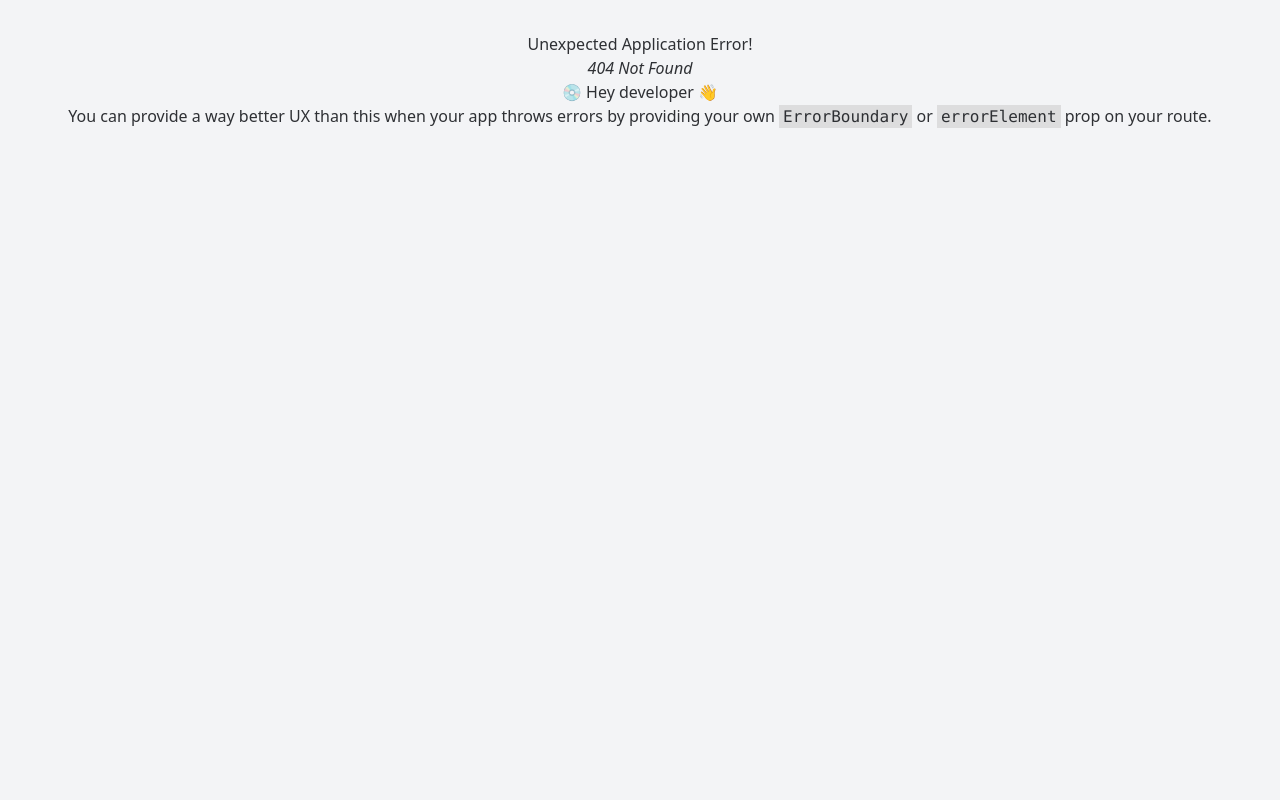
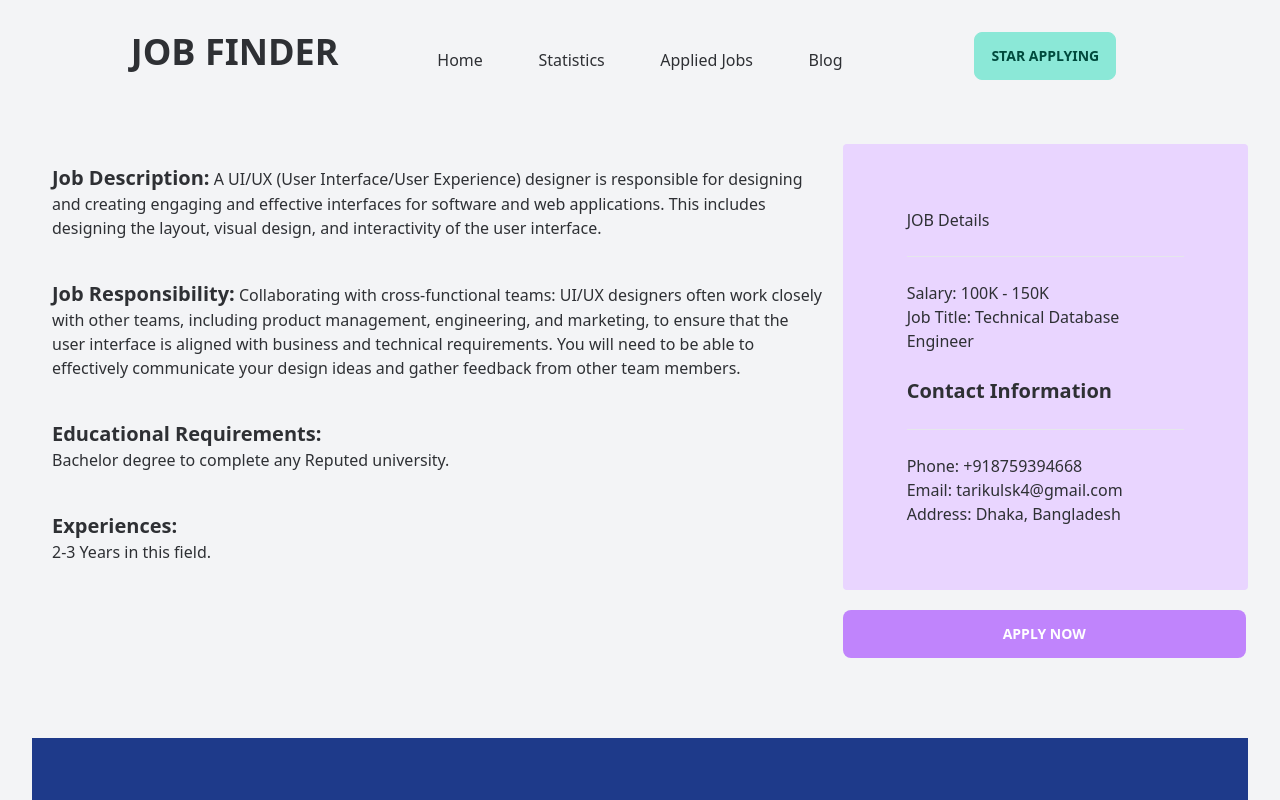
Before and after one commit to tarikulsk/job-finder, a React (Vite) app: page /jobdetails/1 in a window 1280 px wide. Before the commit this address had no page. Shown: the top 800 px of the page. Built offline with nearby package versions, Linux system fonts and the light colour scheme.

Commit message:
job details show done

```diff
--- a/public/jobsfile.json
+++ b/public/jobsfile.json
@@ -7,12 +7,14 @@
             "Full Time",
             "Remote"
         ],
+        "phone": "+918759394668",
+        "email": "tarikulsk4@gmail.com",
         "location": "Dhaka, Bangladesh",
         "salary": "100K - 150K",
         "description": "A UI/UX (User Interface/User Experience) designer is responsible for designing and creating engaging and effective interfaces for software and web applications. This includes designing the layout, visual design, and interactivity of the user interface.",
         "responsibility": "Collaborating with cross-functional teams: UI/UX designers often work closely with other teams, including product management, engineering, and marketing, to ensure that the user interface is aligned with business and technical requirements. You will need to be able to effectively communicate your design ideas and gather feedback from other team members.",
-        "Educational Requirements": "Bachelor degree to complete any Reputed university.",
-        "Experiences": "2-3 Years in this field.",
+        "requirements": "Bachelor degree to complete any Reputed university.",
+        "experiences": "2-3 Years in this field.",
         "company_logo": "google.png"
     },
     {
@@ -23,12 +25,14 @@
             "Full Time",
             "Onsite"
         ],
+        "phone": "+918759394668",
+        "email": "tarikulsk4@gmail.com",
         "location": "Dhaka, Bangladesh",
         "salary": "100K - 150K",
         "description": "A UI/UX (User Interface/User Experience) designer is responsible for designing and creating engaging and effective interfaces for software and web applications. This includes designing the layout, visual design, and interactivity of the user interface.",
         "responsibility": "Collaborating with cross-functional teams: UI/UX designers often work closely with other teams, including product management, engineering, and marketing, to ensure that the user interface is aligned with business and technical requirements. You will need to be able to effectively communicate your design ideas and gather feedback from other team members.",
-        "Educational Requirements": "Bachelor degree to complete any Reputed university.",
-        "Experiences": "2-3 Years in this field.",
+        "requirements": "Bachelor degree to complete any Reputed university.",
+        "experiences": "2-3 Years in this field.",
         "company_logo": "netflix.png"
     },
     {
@@ -39,12 +43,14 @@
             "Onsite",
             "Part Time"
         ],
+        "phone": "+918759394668",
+        "email": "tarikulsk4@gmail.com",
         "location": "Dhaka, Bangladesh",
         "salary": "100K - 150K",
         "description": "A UI/UX (User Interface/User Experience) designer is responsible for designing and creating engaging and effective interfaces for software and web applications. This includes designing the layout, visual design, and interactivity of the user interface.",
         "responsibility": "Collaborating with cross-functional teams: UI/UX designers often work closely with other teams, including product management, engineering, and marketing, to ensure that the user interface is aligned with business and technical requirements. You will need to be able to effectively communicate your design ideas and gather feedback from other team members.",
-        "Educational Requirements": "Bachelor degree to complete any Reputed university.",
-        "Experiences": "2-3 Years in this field.",
+        "requirements": "Bachelor degree to complete any Reputed university.",
+        "experiences": "2-3 Years in this field.",
         "company_logo": "tesla.png"
     },
     {
@@ -55,12 +61,14 @@
             "Full Time",
             "Remote"
         ],
+        "phone": "+918759394668",
+        "email": "tarikulsk4@gmail.com",
         "location": "Dhaka, Bangladesh",
         "salary": "100K - 150K",
         "description": "A UI/UX (User Interface/User Experience) designer is responsible for designing and creating engaging and effective interfaces for software and web applications. This includes designing the layout, visual design, and interactivity of the user interface.",
         "responsibility": "Collaborating with cross-functional teams: UI/UX designers often work closely with other teams, including product management, engineering, and marketing, to ensure that the user interface is aligned with business and technical requirements. You will need to be able to effectively communicate your design ideas and gather feedback from other team members.",
-        "Educational Requirements": "Bachelor degree to complete any Reputed university.",
-        "Experiences": "2-3 Years in this field.",
+        "requirements": "Bachelor degree to complete any Reputed university.",
+        "experiences": "2-3 Years in this field.",
         "company_logo": "google.png"
     },
     {
@@ -72,12 +80,14 @@
             "Part Time",
             "Remote"
         ],
+        "phone": "+918759394668",
+        "email": "tarikulsk4@gmail.com",
         "location": "Dhaka, Bangladesh",
         "salary": "100K - 150K",
         "description": "A UI/UX (User Interface/User Experience) designer is responsible for designing and creating engaging and effective interfaces for software and web applications. This includes designing the layout, visual design, and interactivity of the user interface.",
         "responsibility": "Collaborating with cross-functional teams: UI/UX designers often work closely with other teams, including product management, engineering, and marketing, to ensure that the user interface is aligned with business and technical requirements. You will need to be able to effectively communicate your design ideas and gather feedback from other team members.",
-        "Educational Requirements": "Bachelor degree to complete any Reputed university.",
-        "Experiences": "2-3 Years in this field.",
+        "requirements": "Bachelor degree to complete any Reputed university.",
+        "experiences": "2-3 Years in this field.",
         "company_logo": "tesla.png"
     },
     {
@@ -89,12 +99,14 @@
             "Part Time",
             "Remote"
         ],
+        "phone": "+918759394668",
+        "email": "tarikulsk4@gmail.com",
         "location": "Dhaka, Bangladesh",
         "salary": "100K - 150K",
         "description": "A UI/UX (User Interface/User Experience) designer is responsible for designing and creating engaging and effective interfaces for software and web applications. This includes designing the layout, visual design, and interactivity of the user interface.",
         "responsibility": "Collaborating with cross-functional teams: UI/UX designers often work closely with other teams, including product management, engineering, and marketing, to ensure that the user interface is aligned with business and technical requirements. You will need to be able to effectively communicate your design ideas and gather feedback from other team members.",
-        "Educational Requirements": "Bachelor degree to complete any Reputed university.",
-        "Experiences": "2-3 Years in this field.",
+        "requirements": "Bachelor degree to complete any Reputed university.",
+        "experiences": "2-3 Years in this field.",
         "company_logo": "google.png"
     }
 ]
--- a/src/component/First/First.jsx
+++ b/src/component/First/First.jsx
@@ -26,19 +26,19 @@ const First = () => {
     //         )}
     //     </div> /
     useEffect(() => {
-        fetch('jobsfile.json')
+        fetch('/jobsfile.json')
             .then(res => res.json()
                 .then(data => setJobs(data.slice(0, 4))))
     }, [])
 
     const seeMoreHandlers = () => {
-        fetch('jobsfile.json')
+        fetch('/jobsfile.json')
             .then(res => res.json())
             .then(data => setJobs(data))
 
     }
     const seeLessHandlers = () => {
-        fetch('jobsfile.json')
+        fetch('/jobsfile.json')
             .then(res => res.json())
             .then(data => setJobs(data.slice(0, 4)))
 
--- a/src/component/Header/Header.jsx
+++ b/src/component/Header/Header.jsx
@@ -5,7 +5,7 @@ import ActiveLink from '../ActiveLink/ActiveLink';
 const Header = () => {
     return (
         <div className='grid  md:grid-cols-3 mb-5'>
-            <div><h1 className='text-4xl font-bold '>JOB FINDER</h1></div>
+            <div><Link to=' '><h1 className='text-4xl font-bold '>JOB FINDER</h1></Link></div>
             <div className='mt-4  flex justify-between'>
 
                 <ActiveLink className='ms-4' to=' '> Home </ActiveLink>
--- a/src/component/Job/Job.jsx
+++ b/src/component/Job/Job.jsx
@@ -1,4 +1,5 @@
 import React from 'react';
+import { Link } from 'react-router-dom';
 
 const Job = ({ job }) => {
     // console.log(job)
@@ -26,6 +27,9 @@ const Job = ({ job }) => {
                 <br />
 
                 <button className="btn bg-purple-500 border-none text-white">View Details</button>
+                <p><Link to={`/jobdetails/${id}`}
+
+                > show the details</Link> </p>
 
             </div>
         </div>
--- /dev/null
+++ b/src/component/JobDetails/JobDetails.jsx
@@ -0,0 +1,86 @@
+import React, { useEffect, useState } from 'react';
+import { useLoaderData, useParams } from 'react-router-dom';
+
+
+
+const JobDetails = () => {
+
+    const { jobdetailsId } = useParams()
+    const jobdetails = useLoaderData();
+    const [jobdata, setJobdata] = useState({});
+
+    useEffect(() => {
+        setJobdata(jobdetails.find(job => job.id == jobdetailsId))
+
+    }, [jobdetailsId, jobdetails])
+    console.log(jobdata.job_title);
+    const { id, job_title, description, responsibility, requirements, experiences, salary, location, phone, email } = jobdata;
+
+
+    return (
+        <div className='grid md:grid-cols-3 text-left mt-16'>
+
+            <div className='col-span-2'>
+                <h3 className='  p-5 rounded '>
+                    <span className='text-xl font-bold'>Job Description:</span>  {description}
+                </h3>
+                <h3 className='  p-5 rounded '>
+                    <span className='text-xl font-bold'>Job Responsibility:</span>  {responsibility}
+                </h3>
+                <h3 className='  p-5 rounded '>
+                    <span className='text-xl font-bold'>Educational Requirements:</span>
+                    <p>{requirements}</p>
+                </h3>
+                <h3 className='  p-5 rounded '>
+                    <span className='text-xl font-bold'>Experiences:</span>
+                    <p>{experiences}</p>
+                </h3>
+
+
+
+            </div>
+            <div >
+                <div className='bg-purple-200 p-16 rounded '>
+                    <h1>JOB Details </h1>
+                    <br />
+                    <hr />
+                    <br />
+                    <h1 >
+                        <span className='text-bold'> Salary: </span>
+                        {salary}
+                    </h1>
+                    <h1>
+                        <span className='text-bold'> Job Title: </span>
+                        {job_title}
+                    </h1>
+
+                    <br />
+
+                    <h1 className='font-bold text-xl' >Contact Information</h1>
+                    <br />
+                    <hr />
+                    <br />
+                    <h1>
+                        <span className='text-bold'>Phone: </span>
+                        {phone}
+                    </h1>
+                    <h1>
+                        <span className='text-bold'> Email: </span>
+                        {email}
+                    </h1
+                    ><h1>
+                        <span className='text-bold'> Address: </span>
+                        {location}
+                    </h1>
+
+                </div>
+                <div className='mt-5'>
+                    <button className="px-40 bg-purple-400 text-white border-none btn ">Apply Now</button>
+                </div>
+            </div>
+
+        </div>
+    );
+};
+
+export default JobDetails;
--- a/src/main.jsx
+++ b/src/main.jsx
@@ -12,6 +12,8 @@ import Blog from './component/Blog/Blog'
 import First from './component/First/First'
 import Statistics from './component/Statistics/Statistics'
 import AppliedJobs from './component/AppliedJobs/AppliedJobs'
+import JobDetails from './component/JobDetails/JobDetails'
+import Job from './component/Job/Job'
 
 
 const router = createBrowserRouter([
@@ -22,9 +24,19 @@ const router = createBrowserRouter([
       {
         path: '/',
         element: <First />,
-        loader: () => fetch('categories.json'),
+        loader: () => fetch('/categories.json'),
 
       },
+      {
+        path: 'jobdetails/:jobdetailsId',
+        element: <JobDetails></JobDetails>,
+        loader: () => fetch('/jobsfile.json'),
+      },
+      {
+        path: "jobs",
+        element: <Job></Job>
+      },
+
       {
         path: 'statistics',
         element: <Statistics />
```
